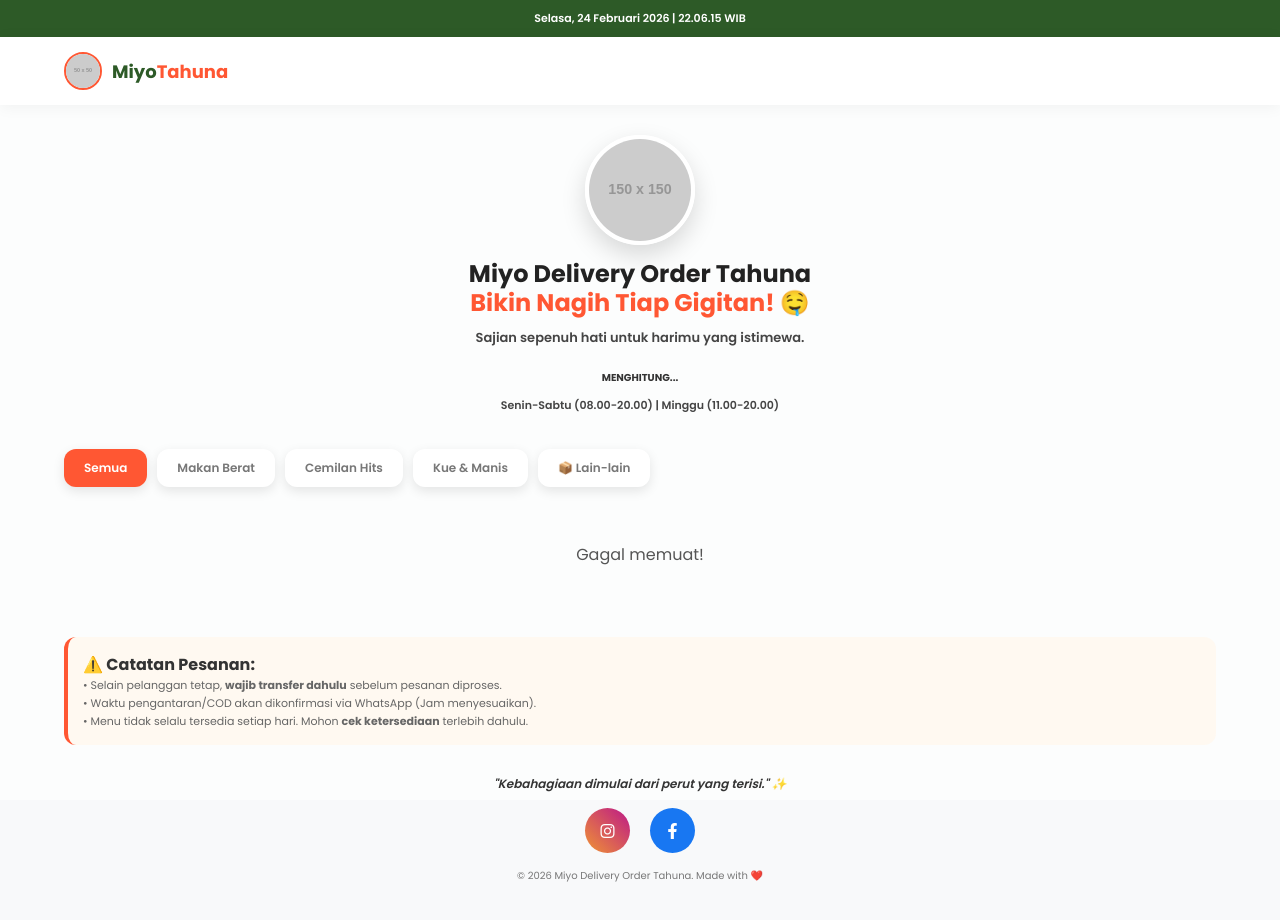
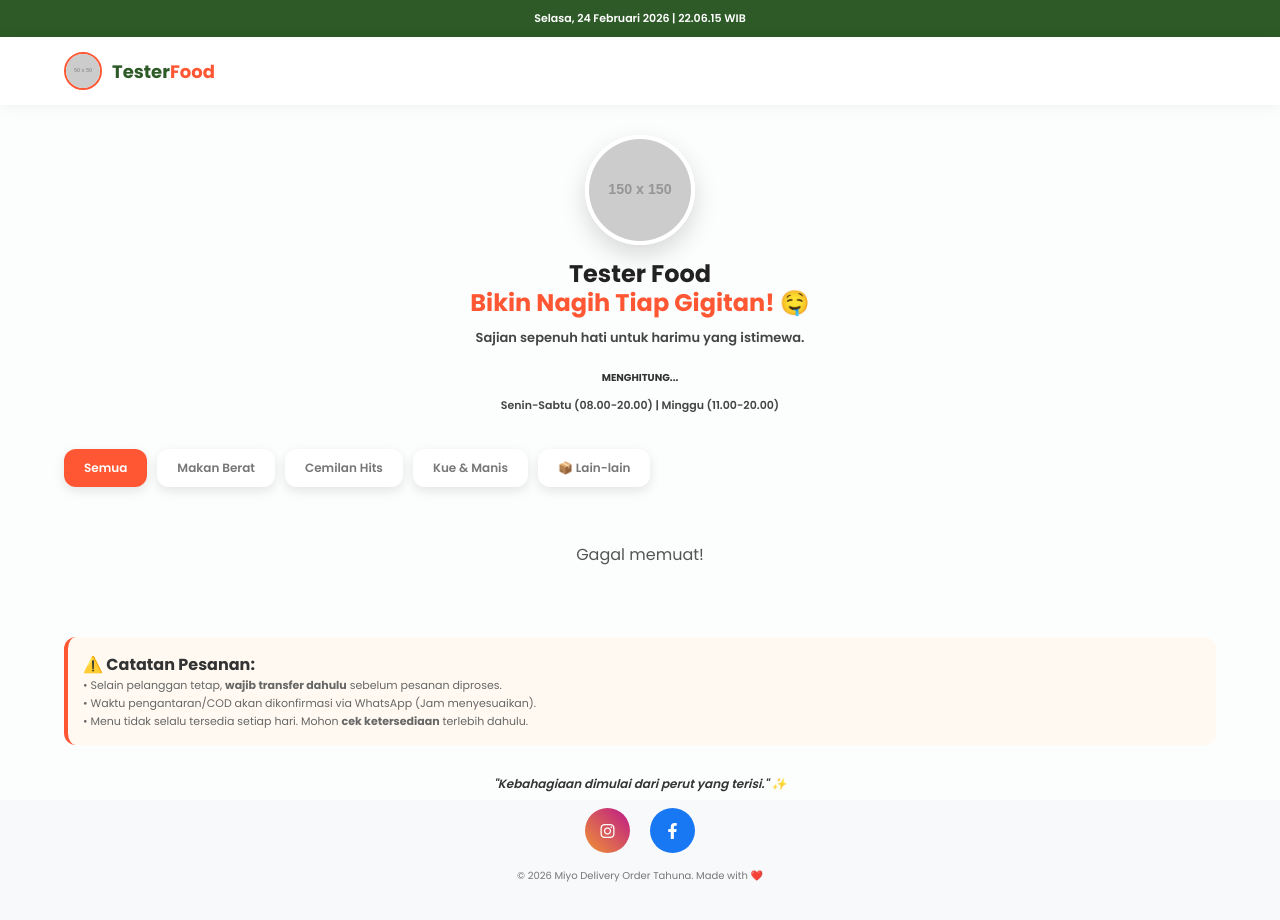
Before and after one commit to dombex/Tester, a plain HTML site: page index.html in a window 1280 px wide. Drawn offline with Linux system fonts and the light colour scheme; no server answers; placeholder pictures from the web are drawn by us.

Commit message:
Update index.html

```diff
--- a/index.html
+++ b/index.html
@@ -3,7 +3,7 @@
 <head>
     <meta charset="UTF-8">
     <meta name="viewport" content="width=device-width, initial-scale=1.0, maximum-scale=1.0, user-scalable=no">
-    <title>Miyo Delivery Order Tahuna | Katalog Online</title>
+    <title>Tester Food | Katalog Online</title>
     <link href="https://fonts.googleapis.com/css2?family=Poppins:wght@400;600;700&display=swap" rel="stylesheet">
     <link rel="stylesheet" href="https://cdnjs.cloudflare.com/ajax/libs/font-awesome/6.0.0/css/all.min.css">
     <style>
@@ -78,7 +78,7 @@
     <nav class="navbar">
         <div class="brand" style="display: flex; align-items: center; gap: 10px;">
             <img src="Logo.jpg" class="nav-logo" onerror="this.src='https://via.placeholder.com/50'">
-            <div class="logo">Miyo<span>Tahuna</span></div>
+            <div class="logo">Tester<span>Food</span></div>
         </div>
     </nav>
 
@@ -86,7 +86,7 @@
         <div class="main-logo-container">
             <img src="Logo.jpg" onerror="this.src='https://via.placeholder.com/150'">
         </div>
-        <h1>Miyo Delivery Order Tahuna<br><span>Bikin Nagih Tiap Gigitan!</span> 🤤</h1>
+        <h1>Tester Food<br><span>Bikin Nagih Tiap Gigitan!</span> 🤤</h1>
         <p class="hero-desc">Sajian sepenuh hati untuk harimu yang istimewa.</p>
     </section>
 
```
